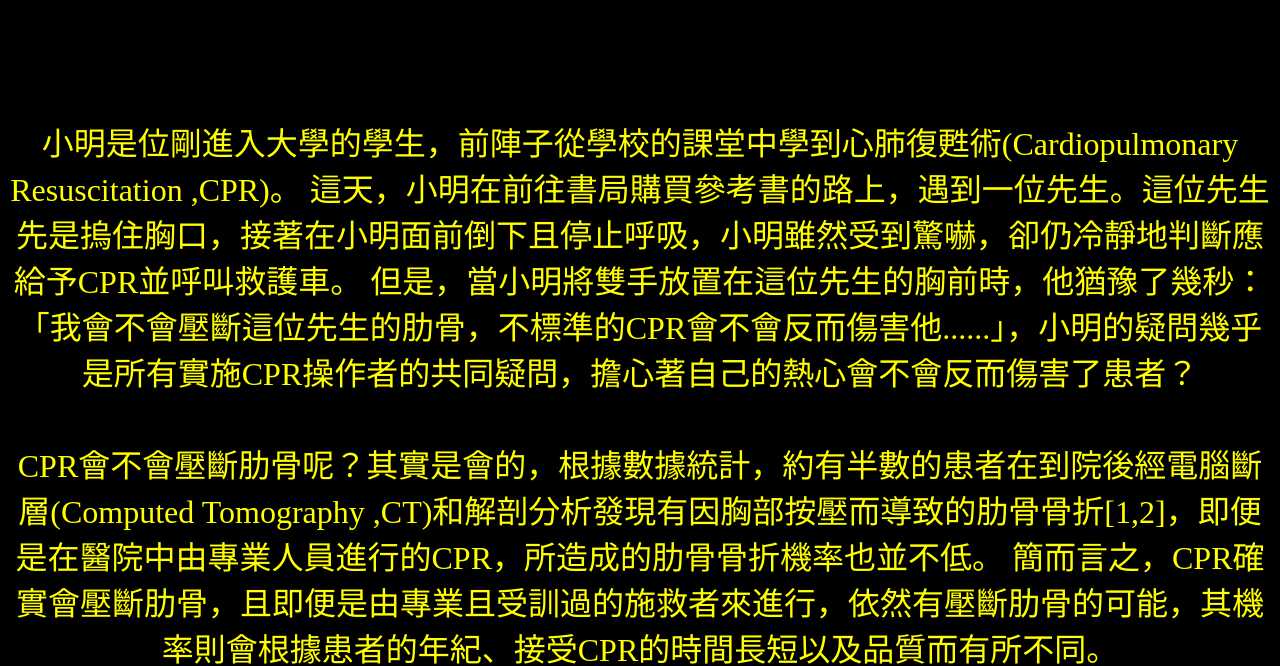
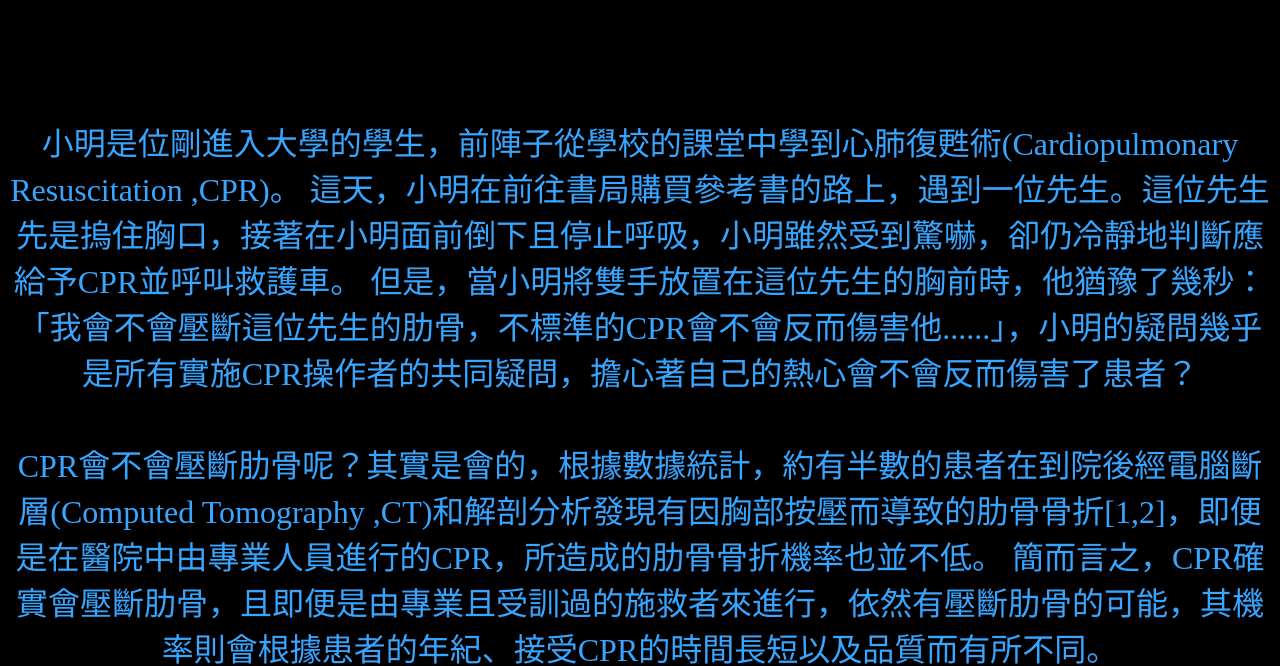
Before and after one commit to alex4605/kmufaconeoninepetest, a plain HTML site: page peedu01.html in a window 1280 px wide. Shown: the part 138-804 px from the top of the page. Drawn offline with Linux system fonts and the light colour scheme.

Commit message:
recolorize

```diff
--- a/style.css
+++ b/style.css
@@ -12,7 +12,7 @@ body {
     font-size: 200%;
     background-color: black;
     text-align: center;
-    color: yellow;
+    color: rgb(56, 165, 255);
 }
 
 article {
```
